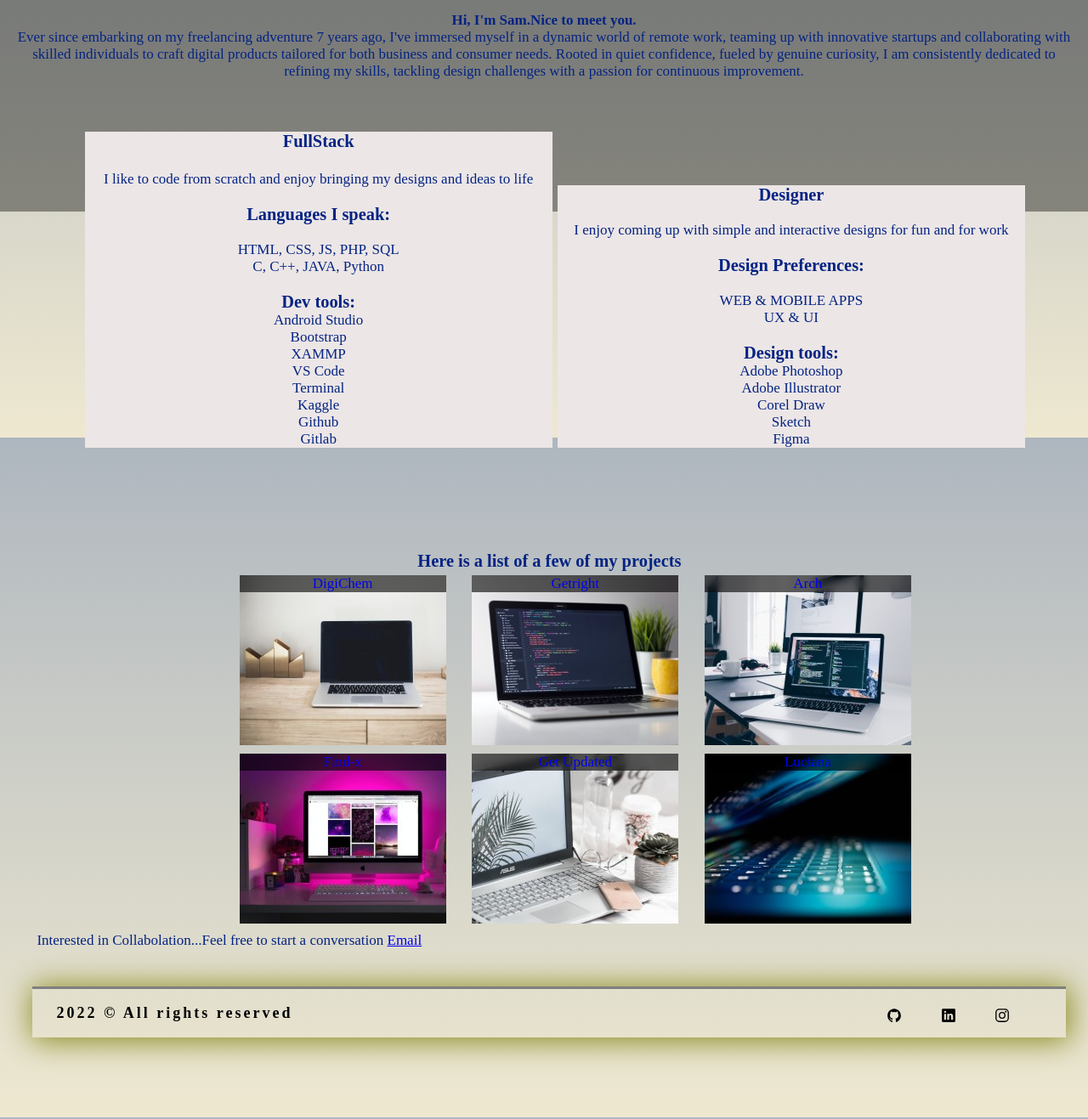
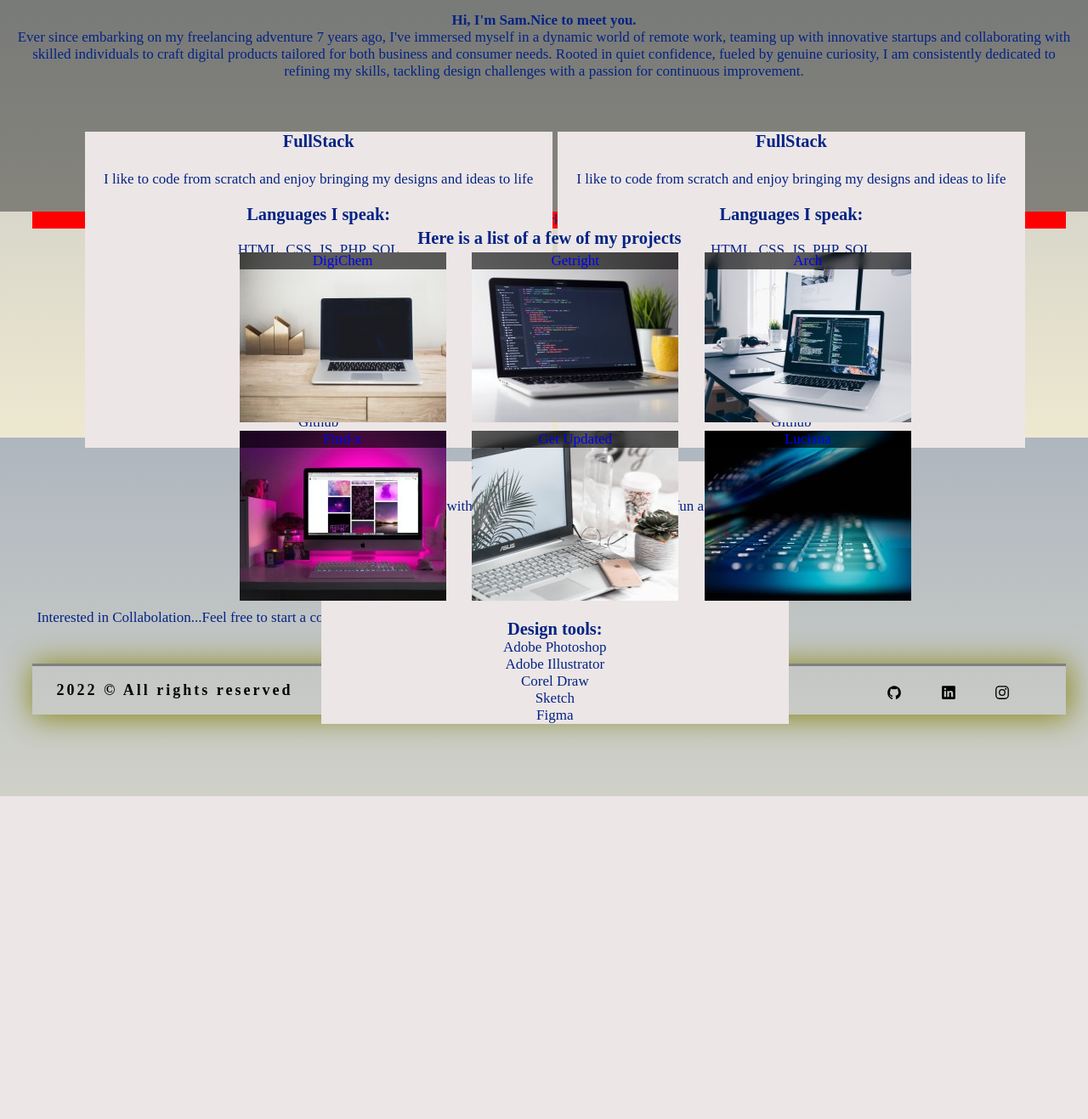
Before and after one commit to aldemas-py/portfolio, a PHP site: page /index.html in a window 1280 px wide. Shown: the part 285-1602 px from the top of the page at 85% size. After the commit the page ends 1222 px from the top, so only its background shows below. Run offline with PHP 8.4, Linux system fonts and the light colour scheme.

Commit message:
running some tests

```diff
--- a/css/style.css
+++ b/css/style.css
@@ -24,7 +24,7 @@ body {
 }
 
 /* Page Head */
-#content {
+.content {
     padding-top: 50px;
     text-align: center;
     color: #00008b;
@@ -97,7 +97,7 @@ img {
     padding: 30px;
     position: relative;
     background-color: rgba(0, 0, 0, 0.39);
-    height: fit-content;
+    /* height: fit-content; */
 }
 
 #sec3head {
@@ -141,7 +141,8 @@ ol li {
 }
 
 .sec5 {
-    display: none;
+    /* display: none; */
+    background-color: red;
 }
 
 .sec5content,
@@ -268,7 +269,7 @@ ol li {
     }
 
     .sec4 {
-        height: 750px;
+        height: fit-content;
     }
 
     .sec4files {
@@ -276,7 +277,9 @@ ol li {
         position: absolute;
         height: inherit;
         margin-left: 0.5%;
-        z-index: 1;
+        /* z-index: 1; */
+        /* height: max-content; */
+        /* height: 1000px; */
     }
 
     .designer,
@@ -313,15 +316,15 @@ ol li {
     }
 
     .sec4 {
-        height: 400px;
+        height: fit-content;
     }
 
     .sec4files {
         width: inherit;
-        position: absolute;
+        /* position: absolute; */
         top: 27pc;
         margin-left: 0.5%;
-        z-index: 1;
+        /* z-index: 1; */
     }
 
     .designer,
--- a/index.html
+++ b/index.html
@@ -25,9 +25,8 @@
   </head>
 
   <body>
-    <div id="body">
     <div class="navbar"></div>
-      <div id="content">
+    <div id="body" class="body content">
       <div class="sec1">FullStack developer & Designer</div>
       <div class="sec2">I design and code websites. I love what I do.</div>
       <div class="me">
@@ -45,6 +44,7 @@
             use. I'm quietly confident, naturally curious, and perpetually
             working on improving my chops one design problem at a time.
           </p> -->
+        <div class="sec">
           <p>
             Ever since embarking on my freelancing adventure
             <span id="webDate"></span> ago, I've immersed myself in a dynamic
@@ -56,8 +56,38 @@
             continuous improvement.
           </p>
         </div>
+      </div>
       <div class="sec4">
         <div class="sec4files">
+          <div class="fullStack">
+            <div class="sectionHead">
+              <p>FullStack</p>
+              <br />
+            </div>
+            <p>
+              I like to code from scratch and enjoy bringing my designs and
+              ideas to life
+            </p>
+            <br />
+            <div class="sectionHead">
+              <p>Languages I speak:</p>
+            </div>
+            <br />
+            <p>HTML, CSS, JS, PHP, SQL</p>
+            <p>C, C++, JAVA, Python</p>
+            <br />
+            <ol>
+              <li class="sectionHead">Dev tools:</li>
+              <li>Android Studio</li>
+              <li>Bootstrap</li>
+              <li>XAMMP</li>
+              <li>VS Code</li>
+              <li>Terminal</li>
+              <li>Kaggle</li>
+              <li>Github</li>
+              <li>Gitlab</li>
+            </ol>
+          </div>
           <div class="fullStack">
             <div class="sectionHead">
               <p>FullStack</p>
@@ -91,8 +121,8 @@
             <p class="sectionHead">Designer</p>
             <br />
             <p>
-                I enjoy coming up with simple and interactive designs for fun
-                and for work
+              I enjoy coming up with simple and interactive designs for fun and
+              for work
             </p>
             <br />
             <p class="sectionHead">Design Preferences:</p>
@@ -115,8 +145,8 @@
       <div class="sec5">
         <div class="sec5content">
           <p>
-              Bellow are a few design projects that I have worked on in the
-              recent past <a href="#" class="email">Email</a> me to see more
+            Bellow are a few design projects that I have worked on in the recent
+            past <a href="#" class="email">Email</a> me to see more
           </p>
         </div>
       </div>
@@ -205,7 +235,6 @@
       </div>
     </div>
     <div class="footer" id="footer"></div>
-    </div>
     <script src="js/jquery.js"></script>
     <script src="js/ext.js"></script>
     <script
```
Lines whose indentation alone changed are shown as unchanged.
